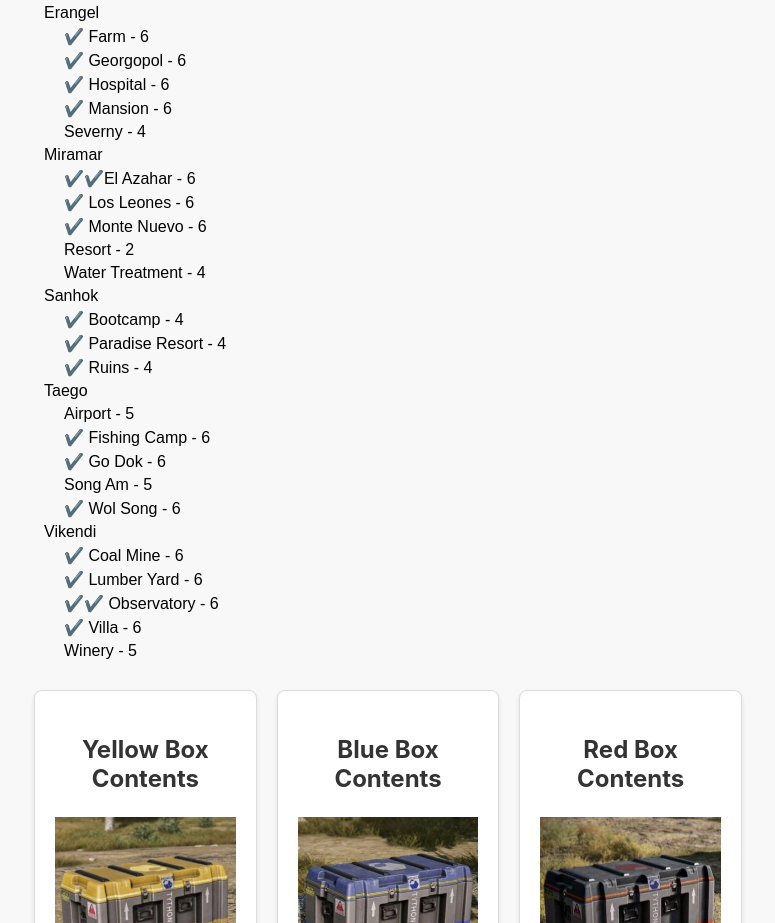
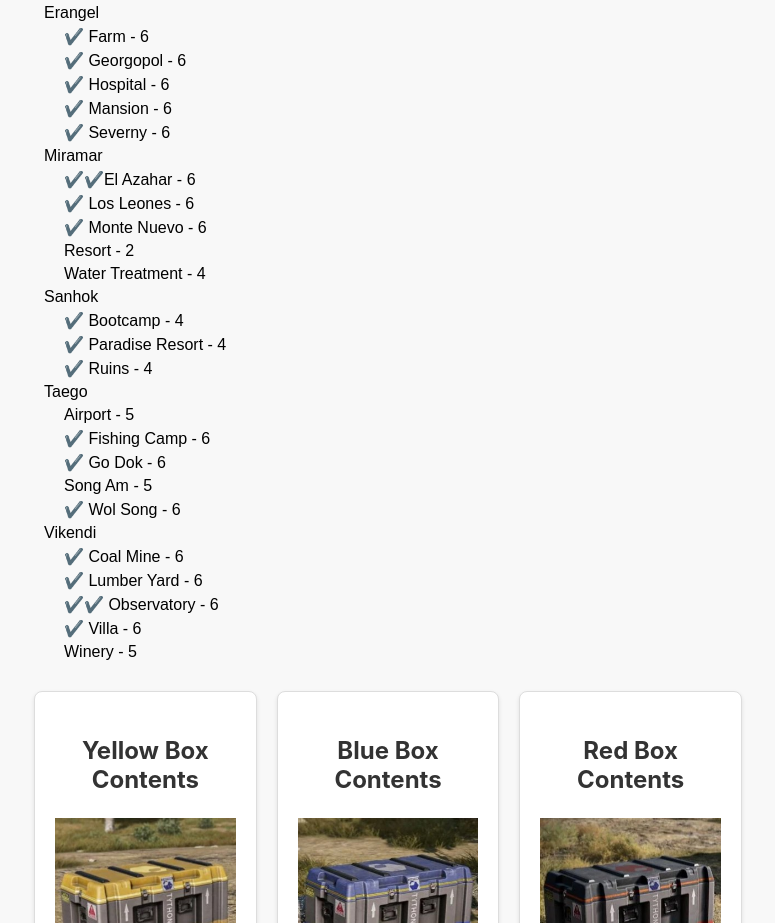
Before and after one commit to RazConsta/pubg-intense-gg, a React (Create React App) app: page / in a window 1280 px wide. Shown: the part 1469-2392 px from the top of the page, without its empty margins (73-848 px from the left). Built offline with nearby package versions, Linux system fonts and the light colour scheme.

Commit message:
box updates

```diff
--- a/src/MainPageContent.js
+++ b/src/MainPageContent.js
@@ -44,7 +44,7 @@ function MainPageContent() {
                 <li>✔️ Georgopol - 6</li>
                 <li>✔️ Hospital - 6</li>
                 <li>✔️ Mansion - 6</li>
-                <li>Severny - 4</li>
+                <li>✔️ Severny - 6</li>
               </ul>
               <li>Miramar</li>
               <ul>
```
Also changed, not shown: 2 other files (tests, documents, lock files or other folders).
